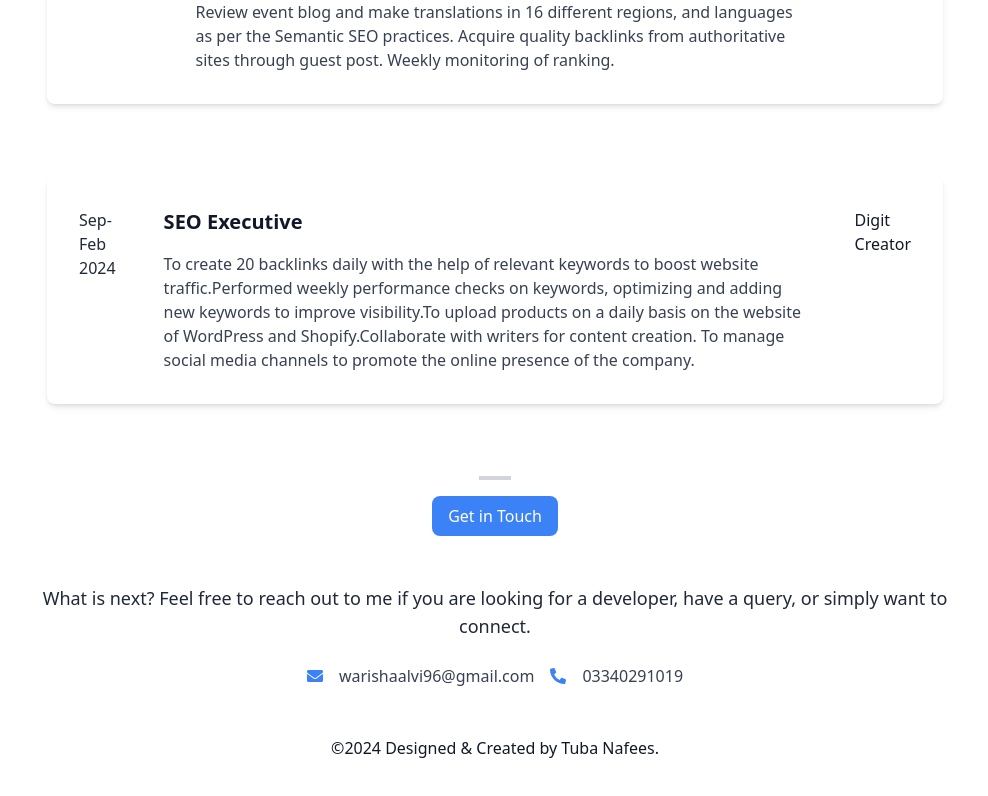
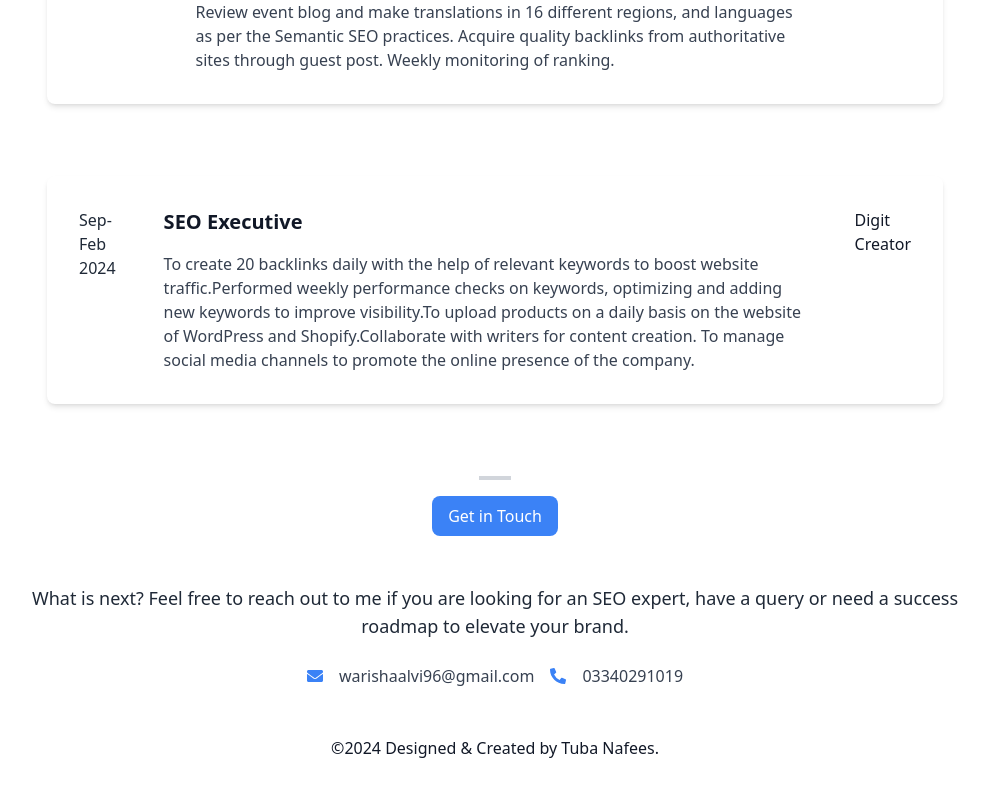
Before and after one commit to tuba-naf/Warisha-Portfolio, a Next.js app: page / in a window 1280 px wide. Shown: the part 2099-2895 px from the top of the page, without its empty margins (145-1133 px from the left). Built offline with nearby package versions, Linux system fonts and the light colour scheme.

Commit message:
Project Updates

```diff
--- a/app/Components/About/page.tsx
+++ b/app/Components/About/page.tsx
@@ -14,7 +14,7 @@ const About1: React.FC = () => {
         <button className="bg-blue-500 text-white py-2 px-4 rounded">About</button>
       </div>
       {/* Content Div */}
-      <div className="flex flex-col lg:flex-row items-center lg:items-start px-4 sm:px-6 md:px-8 mt-12 gap-8 w-full max-w-[1280px] mx-auto">
+      <div className="flex flex-col lg:flex-row items-start lg:items-start px-4 sm:px-6 md:px-8 gap-8 w-full max-w-[1280px] mx-auto mt-12">
         {/* Picture on Left */}
         <div className="flex flex-col items-center lg:items-start gap-4 w-full sm:w-[50%] lg:w-[45%]">
           <div className="w-[200px] sm:w-[250px] md:w-[300px] lg:w-[400px] xl:w-[500px] h-auto bg-gray-200 rounded-full shadow-lg transform hover:scale-110 hover:shadow-2xl transition-transform duration-500 ease-in-out">
@@ -29,7 +29,6 @@ const About1: React.FC = () => {
             />
           </div>
         </div>
-
         {/* Content on Right */}
         <div className="flex flex-col items-center lg:items-start gap-4 w-full sm:w-[50%] lg:w-[55%] text-center lg:text-left">
           <p className="text-gray-700 text-justify text-sm sm:text-base md:text-lg">
--- a/app/Components/Footer/page.tsx
+++ b/app/Components/Footer/page.tsx
@@ -19,7 +19,7 @@ const Footer = () => {
         {/* "What’s next?" text */}
         <div className="flex flex-col justify-center items-center text-center">
           <div className="text-lg text-gray-800">
-            What is next? Feel free to reach out to me if you are looking for a developer, have a query, or simply want to connect.
+            What is next? Feel free to reach out to me if you are looking for an SEO expert, have a query or need a success roadmap to elevate your brand.
           </div>
         </div>
 
```
